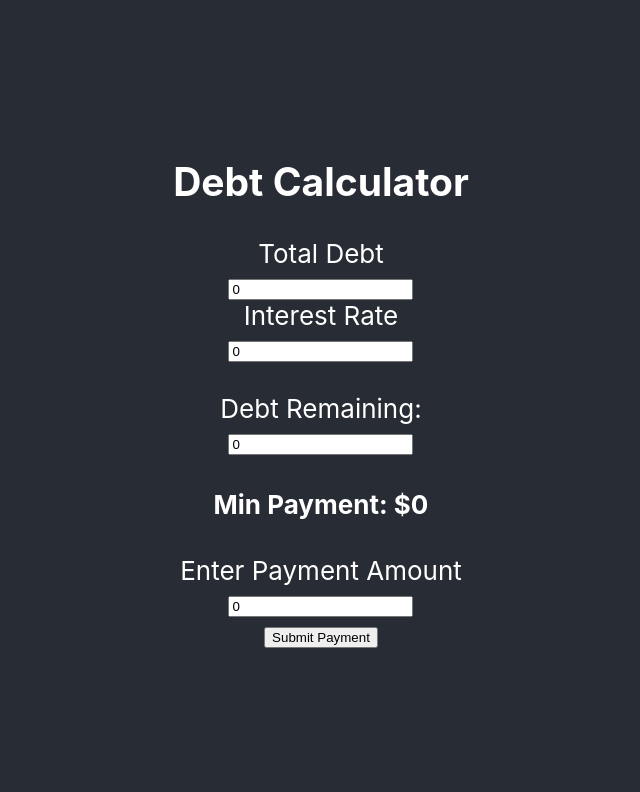
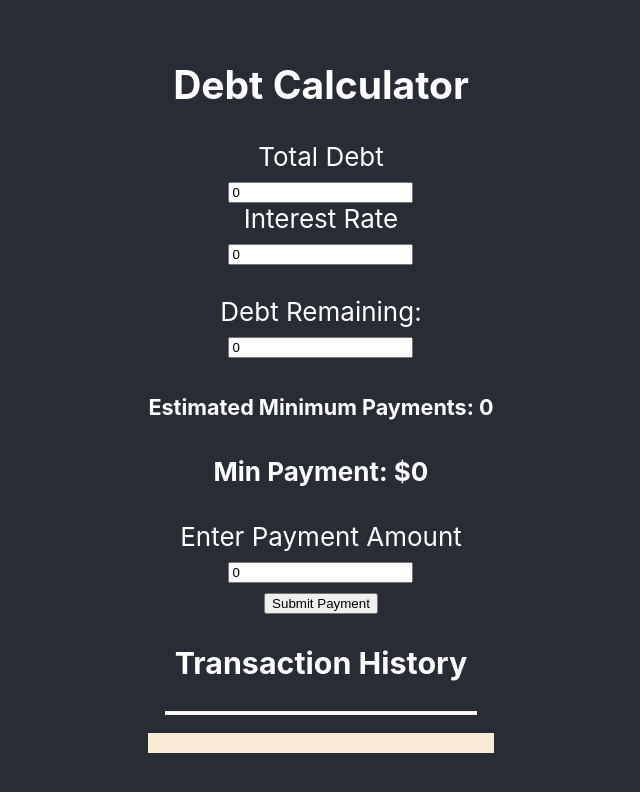
Before and after one commit to ChowPup22/debt-calc, a React (Create React App) app: page / in a window 1280 px wide. Shown: the top 792 px of the page, without its empty margins (319-959 px from the left). Built offline with nearby package versions, Linux system fonts and the light colour scheme.

Commit message:
Update Debt App
add logic for min payments, and 'final payment', add general css and clean up some of the working code

```diff
--- a/src/App.css
+++ b/src/App.css
@@ -1,16 +1,5 @@
 .App {
   text-align: center;
-}
-
-.App-logo {
-  height: 40vmin;
-  pointer-events: none;
-}
-
-@media (prefers-reduced-motion: no-preference) {
-  .App-logo {
-    animation: App-logo-spin infinite 20s linear;
-  }
 }
 
 .App-header {
@@ -24,15 +13,25 @@
   color: white;
 }
 
-.App-link {
-  color: #61dafb;
+hr {
+  width: 90%;
+  height: 2px;
+  background-color: white;
+  border: 1px solid antiquewhite;
 }
 
-@keyframes App-logo-spin {
-  from {
-    transform: rotate(0deg);
-  }
-  to {
-    transform: rotate(360deg);
-  }
+.debt-hist {
+  list-style: none;
+  background-color: antiquewhite;
+  color: #282c34;
+  font-size: 18px;
+  padding: 10px;
+  text-align: left;
 }
+
+.debt-hist li {
+  padding: 8px 0;
+  margin-bottom: 1.75px;
+  border-bottom: 1px dashed #282c34;
+  border-top: 1px solid #282c34;
+}
--- a/src/DebtApp.jsx
+++ b/src/DebtApp.jsx
@@ -8,49 +8,90 @@ class DebtCalcApp extends React.Component {
       totalDebt: 0,
       interest: 0,
       minPay: 0,
+      numPayments: 0,
       debtInfo: [],
       payNow: 0,
       remDebt: 0,
       date: '',
       id: '',
       payHist: [],
+      read: false,
     }
   }
 
   handleDebt = ({target: { value }}) => this.setState({totalDebt: value});
-  handleInt = ({target: { value }}) => this.setState({interest: value}, this.handleMinPay());
+  handleInt = ({target: { value }}) => this.setState({interest: value}, this.handleMinPay(value));
   handlePayNow = ({target: {value}}) => this.setState({ payNow: value});
 
-  handleMinPay = () => {
-    const {totalDebt, interest} = this.state;
+  handleMinPay = (value) => {
 
-    const int = ((interest / 100) /12 * totalDebt);
+    const {totalDebt} = this.state;
+
+    if (totalDebt > 100) {
+      const rate = value /100;
+
+      const int = (rate * totalDebt)/12;
 
       const min = ((totalDebt * 0.01) + int).toFixed(2);
 
-    this.setState({minPay: min});
+      const num = (totalDebt /min).toFixed(0);
 
       const newInfo = {
         intNow: int.toFixed(2),
         totalDebt: totalDebt,
       }
 
-    this.setState({debtInfo: newInfo});
+      this.setState({minPay: min, debtInfo: newInfo, numPayments: num});
+
+    } else if (totalDebt <= 100) {
+      const min = ((totalDebt * 0.01) + totalDebt).toFixed(2);
+
+      const num = (totalDebt /min).toFixed(0);
+
+      const newInfo = {
+        intNow: 0,
+        totalDebt: totalDebt,
+      }
+
+      this.setState({minPay: min, debtInfo: newInfo, numPayments: num});
+    }
+
+
+    // this.setState({numPayments: num.toFixed(0)});
 
   };
 
   handleSubmit = (e) => {
+    const {debtInfo, payNow, minPay, interest} = this.state;
     e.preventDefault();
 
-    const {debtInfo, payNow} = this.state;
+    if (payNow >= minPay) {
 
-    const rem = (debtInfo.totalDebt - (payNow - debtInfo.intNow)).toFixed(2);
+      const principle = (payNow - debtInfo.intNow);
 
+      const rem = (debtInfo.totalDebt - principle).toFixed(2);
+
+      const timeStamp = () => {
+        var today = new Date();
+        var dd = today.getDate();
+        var mm = today.getMonth()+1;
+        var yyyy = today.getFullYear();
+        var hrs = today.getHours();
+        var mins = today.getMinutes();
+        var sec = today.getSeconds();
+
+        if(dd<10) dd='0'+dd;
+        if(mm<10) mm='0'+mm;
+        if(hrs<10) hrs='0'+hrs;
+        if(mins<10) mins='0'+mins;
+        if(sec<10) sec='0'+sec;
+        return (mm+'-'+dd+'-'+yyyy+' :: '+hrs+':'+mins+':'+sec);
+        };
 
       const newItem = {
         payNow: payNow,
         remDebt: rem,
-      date: new Date(),
+        date: timeStamp(),
         id: Date.now(),
       }
 
@@ -61,9 +102,14 @@ class DebtCalcApp extends React.Component {
         payNow: 0,
         date: '',
         id: '',
+        read: true,
       }));
 
-    this.handleMinPay();
+    } else if (payNow < minPay) {
+      this.setState({payNow: 0})
+      alert(`Payment must be greater than or equal to the Minimum Payment! ($${minPay})`);
+    }
+    this.handleMinPay(interest);
   }
 
   render() {
@@ -80,6 +126,7 @@ class DebtCalcApp extends React.Component {
             type="number"
             autoComplete='off'
             value={this.state.totalDebt}
+            readOnly={this.state.read}
           />
           <br />
           <label htmlFor="interest">Interest Rate</label>
@@ -89,6 +136,7 @@ class DebtCalcApp extends React.Component {
             type="number"
             autoComplete='off'
             value={this.state.interest}
+            readOnly={this.state.read}
           />
           <br />
           <br />
@@ -100,6 +148,7 @@ class DebtCalcApp extends React.Component {
               value={this.state.totalDebt}
               readOnly={true}
             />
+            <h5>Estimated Minimum Payments: {this.state.numPayments}</h5>
             <h4>Min Payment: ${this.state.minPay}</h4>
           </div>
           <label htmlFor="payNow">Enter Payment Amount</label>
--- a/src/DebtHist.jsx
+++ b/src/DebtHist.jsx
@@ -5,11 +5,15 @@ class DebtHist extends React.Component {
   render() {
     const {items} = this.props;
     return (
-      <ul>
-        {items.forEach((item) => (
-          <li key={item.id}>Date: {item.date}  Amount: {item.payNow}  Remaining: {item.remDebt}</li>
+      <div>
+        <h3>Transaction History</h3>
+        <hr />
+        <ul className="debt-hist">
+        {items.map((item) => (
+          <li key={item.id}>Date:{item.date} ~~ Amount: ${item.payNow} ~~ Remaining: ${item.remDebt}</li>
         ))}
       </ul>
+      </div>
     )
   }
 }
```
Lines whose indentation alone changed are shown as unchanged.
